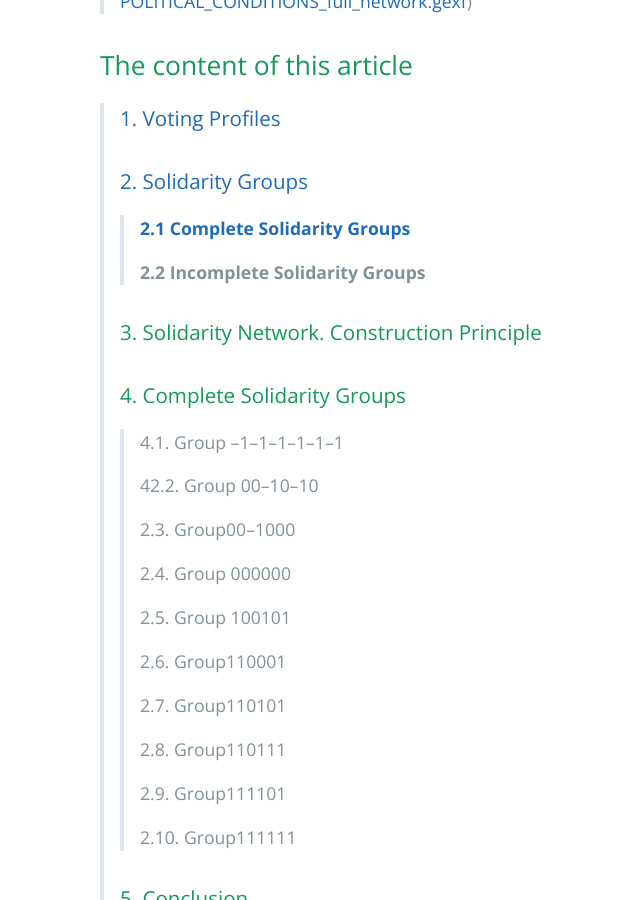
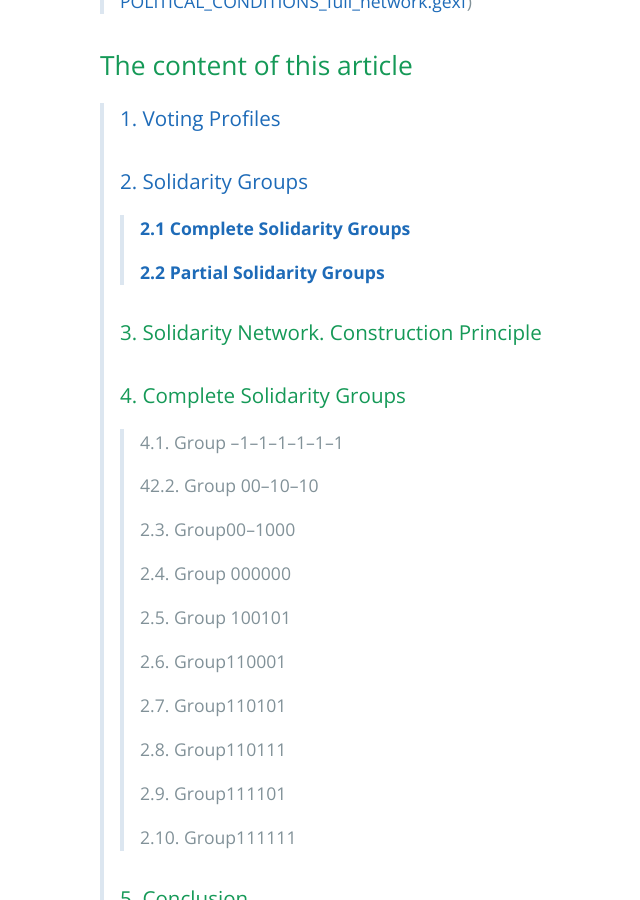
Before and after one commit to sobolsky/UN_UPC_2024, a Jekyll site: the page built from 01.md, in a window 1280 px wide and 900 px high, scrolled down 3793 px. Shown: the whole window, without its empty margins (124-764 px from the left). Built offline with Jekyll 4.4.1, drawn with Linux system fonts in a browser that asks for light colours; our own code applies the rules of GitHub Pages for plain Markdown files.

Commit message:
Update 01.md

```diff
--- a/01.md
+++ b/01.md
@@ -51,7 +51,7 @@ Below in **Fig. 1** is the `Complete Solidarity Network`. This network is the ke
 > ### [2. Solidarity Groups](#2-solidarity-groups-1)
 >> **[2.1 Complete Solidarity Groups](#21-complete-solidarity-groups)**
 >>
->> **2.2 Incomplete Solidarity Groups**
+>> **[2.2 Partial Solidarity Groups](#22-partial-solidarity-groups)**
 >
 > ### 3. Solidarity Network. Construction Principle
 > ### 4. Complete Solidarity Groups
```
